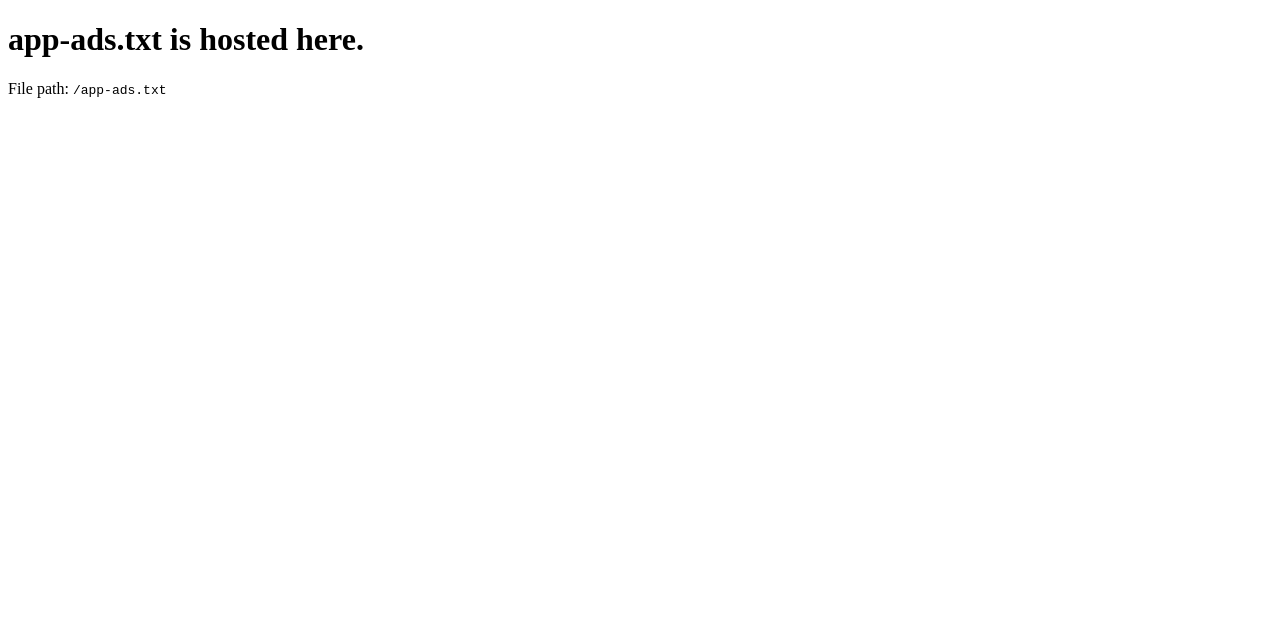
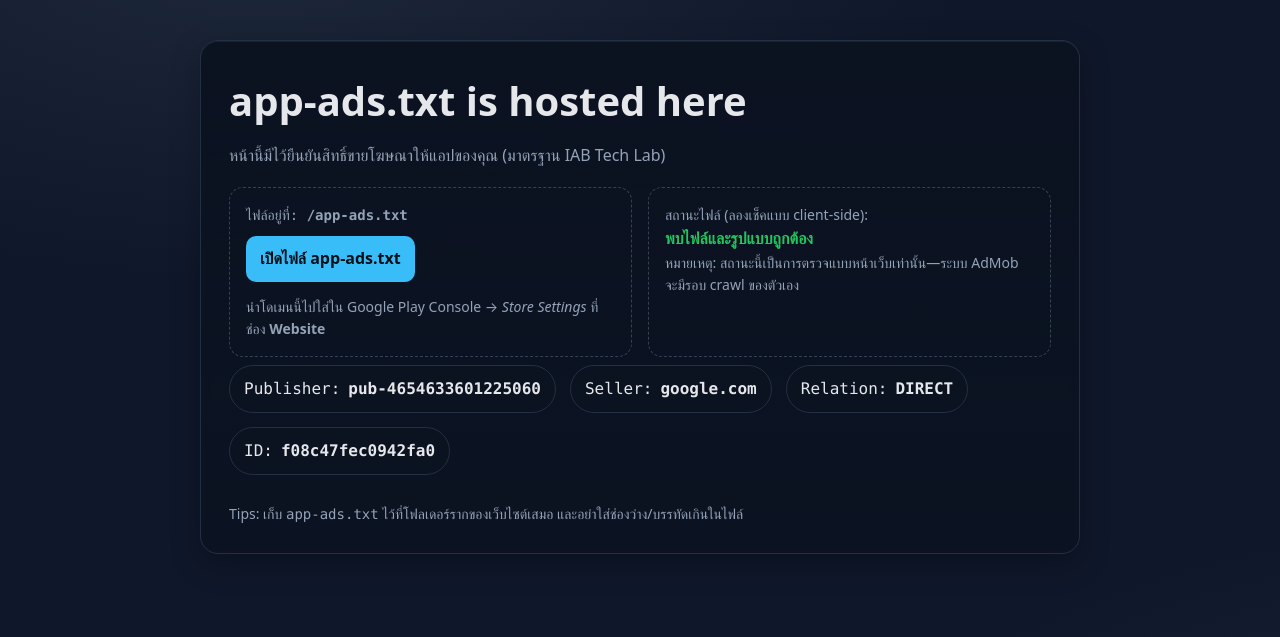
Before and after one commit to skykickstco-svg/skykickstco-svg.github.io, a plain HTML site: page index.html in a window 1280 px wide. Drawn offline with Linux system fonts and the light colour scheme.

Commit message:
Update index.html

```diff
--- a/index.html
+++ b/index.html
@@ -3,12 +3,109 @@
 <head>
   <meta charset="utf-8" />
   <meta name="viewport" content="width=device-width,initial-scale=1" />
-    <title>app-ads.txt host</title>
+  <title>app-ads.txt host · Skykick Studio</title>
+  <meta name="robots" content="noindex, nofollow" />
+  <style>
+    :root{
+      --bg1:#0f172a;  /* slate-900 */
+      --bg2:#1e293b;  /* slate-800 */
+      --card:#111827; /* gray-900 */
+      --text:#e5e7eb; /* gray-200 */
+      --muted:#94a3b8;/* slate-400 */
+      --accent:#38bdf8;/* sky-400 */
+      --ok:#22c55e;    /* green-500 */
+      --bad:#ef4444;   /* red-500 */
+    }
+    *{box-sizing:border-box}
+    html,body{height:100%}
+    body{
+      margin:0;
+      color:var(--text);
+      font:16px/1.6 system-ui,-apple-system,Segoe UI,Roboto,Ubuntu,Inter,sans-serif;
+      background: radial-gradient(1200px 600px at 20% -10%, var(--bg2), transparent 60%),
+                  radial-gradient(1200px 600px at 120% 110%, var(--bg2), transparent 60%),
+                  var(--bg1);
+    }
+    .wrap{
+      max-width:920px;
+      margin:0 auto;
+      padding:40px 20px 80px;
+    }
+    .card{
+      background:linear-gradient(180deg,#0b1220 0%, #0b1220cc 100%);
+      border:1px solid #233043;
+      border-radius:18px;
+      padding:28px;
+      box-shadow: 0 10px 30px #00000040, inset 0 1px 0 #49638333;
+      backdrop-filter: blur(6px);
+    }
+    h1{font-size:clamp(28px,4vw,40px); margin:0 0 10px}
+    p.lead{color:var(--muted); margin:0 0 18px}
+    code, .mono{font-family: ui-monospace, SFMono-Regular, Menlo, Consolas, "Liberation Mono", monospace}
+    .row{display:flex; gap:14px; flex-wrap:wrap}
+    .pill{
+      display:inline-flex; align-items:center; gap:8px;
+      background:#0b1220; border:1px solid #233043; border-radius:999px;
+      padding:10px 14px; color:var(--text)
+    }
+    .btn{
+      display:inline-block; text-decoration:none; color:#031018; background:var(--accent);
+      padding:10px 14px; border-radius:10px; font-weight:600
+    }
+    .grid{display:grid; gap:16px; grid-template-columns:repeat(auto-fit,minmax(260px,1fr))}
+    .panel{border:1px dashed #334155; border-radius:14px; padding:16px}
+    .status{font-weight:700}
+    .ok{color:var(--ok)} .bad{color:var(--bad)}
+    footer{margin-top:28px; color:var(--muted); font-size:14px}
+    a{color:var(--accent)}
+    .small{font-size:14px; color:var(--muted)}
+  </style>
 </head>
 <body>
-    <main>
-      <h1>app-ads.txt is hosted here.</h1>
-      <p>File path: <code>/app-ads.txt</code></p>
-    </main>
+  <div class="wrap">
+    <div class="card">
+      <h1>app-ads.txt is hosted here</h1>
+      <p class="lead">หน้านี้มีไว้ยืนยันสิทธิ์ขายโฆษณาให้แอปของคุณ (มาตรฐาน IAB Tech Lab)</p>
+
+      <div class="grid" style="margin:18px 0 8px">
+        <div class="panel">
+          <div class="mono small">ไฟล์อยู่ที่: <strong>/app-ads.txt</strong></div>
+          <div style="margin:10px 0 14px"><a class="btn" href="/app-ads.txt" target="_blank" rel="noopener">เปิดไฟล์ app-ads.txt</a></div>
+          <div class="small">นำโดเมนนี้ไปใส่ใน Google Play Console → <em>Store Settings</em> ที่ช่อง <strong>Website</strong></div>
+        </div>
+        <div class="panel">
+          <div class="small">สถานะไฟล์ (ลองเช็คแบบ client-side):</div>
+          <div id="status" class="status">กำลังตรวจสอบ…</div>
+          <div class="small">หมายเหตุ: สถานะนี้เป็นการตรวจแบบหน้าเว็บเท่านั้น—ระบบ AdMob จะมีรอบ crawl ของตัวเอง</div>
+        </div>
+      </div>
+
+      <div style="margin-top:8px" class="row">
+        <span class="pill mono">Publisher: <strong>pub-4654633601225060</strong></span>
+        <span class="pill mono">Seller: <strong>google.com</strong></span>
+        <span class="pill mono">Relation: <strong>DIRECT</strong></span>
+        <span class="pill mono">ID: <strong>f08c47fec0942fa0</strong></span>
+      </div>
+
+      <footer>
+        Tips: เก็บ <code>app-ads.txt</code> ไว้ที่โฟลเดอร์รากของเว็บไซต์เสมอ และอย่าใส่ช่องว่าง/บรรทัดเกินในไฟล์
+      </footer>
+    </div>
+  </div>
+
+  <script>
+    (async () => {
+      const el = document.getElementById('status');
+      try{
+        const res = await fetch('/app-ads.txt', {cache:'no-store'});
+        if (!res.ok) { el.innerHTML = '<span class="bad">ไม่พบไฟล์ (HTTP ' + res.status + ')</span>'; return; }
+        const text = (await res.text()).trim();
+        const ok = /^google\.com,\s*pub-4654633601225060,\s*DIRECT,\s*f08c47fec0942fa0$/i.test(text);
+        el.innerHTML = ok ? '<span class="ok">พบไฟล์และรูปแบบถูกต้อง</span>' : '<span class="bad">พบไฟล์ แต่เนื้อหาไม่ตรง</span>';
+      }catch(e){
+        el.innerHTML = '<span class="bad">ตรวจสอบไม่สำเร็จ</span>';
+      }
+    })();
+  </script>
 </body>
 </html>
```
Lines whose indentation alone changed are shown as unchanged.
